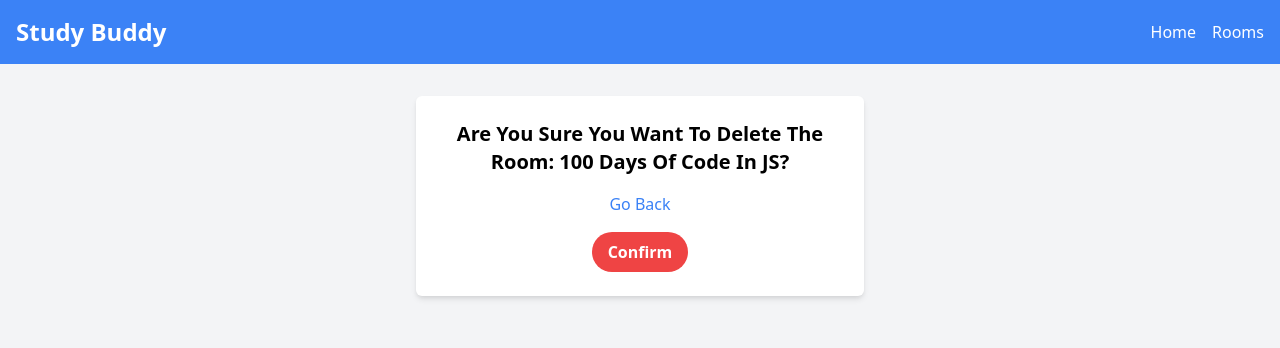
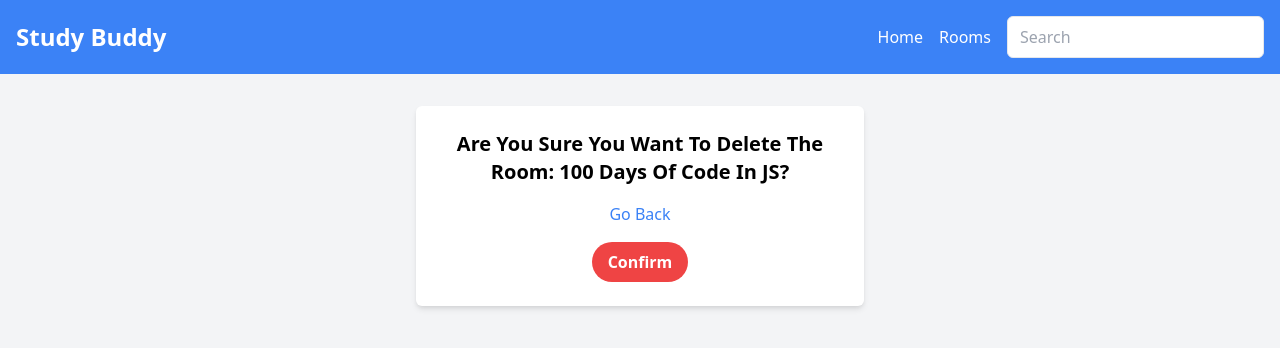
Before and after one commit to TheTahaYaseen/StudyBuddy, a Django app: page /delete-room/1 in a window 1280 px wide. Shown: the top 348 px of the page. Run offline with Django 4.2, Linux system fonts and the light colour scheme; data comes from the database, SQL or seed files in the repository.

Commit message:
Search For Rooms

```diff
--- a/Templates/navigation.html
+++ b/Templates/navigation.html
@@ -1,9 +1,14 @@
 <nav class="bg-blue-500 p-4 text-white">
     <div class="container mx-auto flex justify-between items-center">
         <a href="{% url 'home' %}" class="text-2xl font-bold">Study Buddy</a>
-        <ul class="flex space-x-4">
-            <li><a href="{% url 'home' %}" class="hover:underline">Home</a></li>
-            <li><a href="{% url 'room' primary_key=1 %}" class="hover:underline">Rooms</a></li>
-        </ul>
+        <div class="flex items-center space-x-4">
+            <ul class="flex space-x-4">
+                <li><a href="{% url 'home' %}" class="hover:underline">Home</a></li>
+                <li><a href="{% url 'room' primary_key=1 %}" class="hover:underline">Rooms</a></li>
+            </ul>
+            <form action="{% url 'home' %}" method="GET">
+                <input type="text" name="search" placeholder="Search" class="px-3 py-2 text-gray-700 border rounded-md focus:outline-none focus:ring focus:ring-blue-400">
+            </form>
+        </div>
     </div>
 </nav>
```
